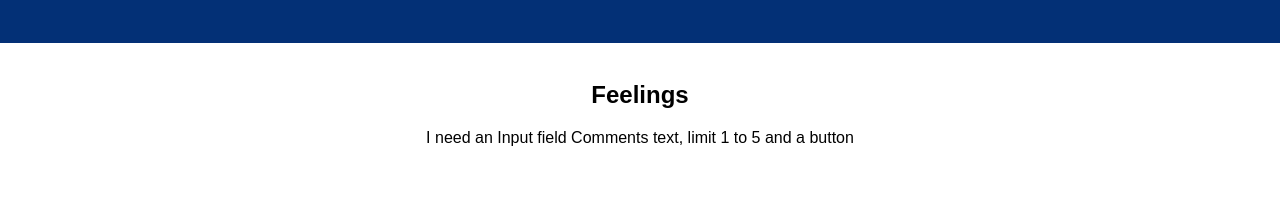
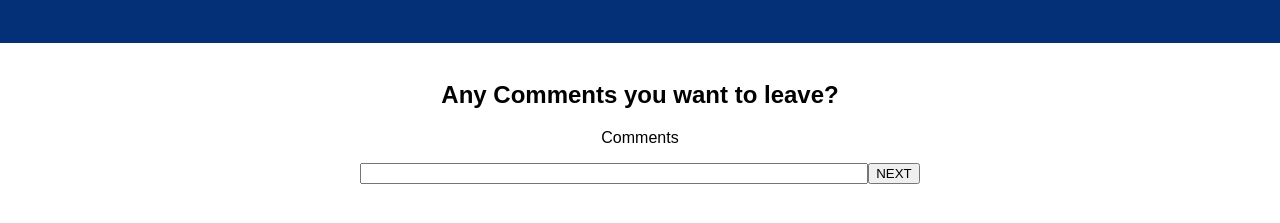
Before and after one commit to konouvang/Feedback-Application, a React app: page /#/comments in a window 1280 px wide. Shown: the part 67-290 px from the top of the page. Built offline with nearby package versions, Linux system fonts and the light colour scheme.

Commit message:
most of the components are done, just need to work on review

```diff
--- a/src/components/App/App.css
+++ b/src/components/App/App.css
@@ -20,3 +20,7 @@
 input[type=number] {
   width: 300px;
 }
+
+input[type=text] {
+  width: 500px;
+}
--- a/src/components/Comments/Comments.js
+++ b/src/components/Comments/Comments.js
@@ -6,15 +6,41 @@ import { connect } from 'react-redux';
 import mapReduxStateToProps from '../../modules/mapReduxStateToProps';
 
 class Comments extends Component {
+        constructor(props){
+            super(props)
+            this.state = {
+                commentsToAdd: '',
+            }
+        }S
+
+        handleFieldChange = (event) => {
+             this.setState({
+
+                    commentsToAdd: event.target.value
+            });
+        }
+
+
+        submitComment = (event) => {
+            this.props.dispatch({
+                type: 'ADD_COMMENT',
+                payload: this.state.commentsToAdd,
+            });
+            // navigate to the Review page after checkout
+            this.props.history.push('/review');
+        }
+
 
     render() {
         return (
             <div>
-                <h2>Feelings</h2>
-                <p>
-                    I need an Input field Comments text, limit 1 to 5 and a button
-                </p>
-            </div>
+            <h2>Any Comments you want to leave?</h2>
+            <p>
+            Comments
+            </p>
+            <input onChange={this.handleFieldChange} type="text" />
+            <button onClick={this.submitComment}>NEXT</button>
+        </div>
         )
     }
 }
--- a/src/components/Support/Support.js
+++ b/src/components/Support/Support.js
@@ -6,14 +6,40 @@ import { connect } from 'react-redux';
 import mapReduxStateToProps from '../../modules/mapReduxStateToProps';
 
 class Support extends Component {
+    constructor(props){
+        super(props)
+        this.state = {
+            supportToAdd: '',
+        }
+    }S
+
+    handleFieldChange = (event) => {
+         this.setState({
+
+                supportToAdd: event.target.value
+        });
+    }
+
+
+    submitSupport = (event) => {
+        this.props.dispatch({
+            type: 'ADD_SUPPORT',
+            payload: this.state.supportToAdd,
+        });
+        // navigate to the Review page after checkout
+        this.props.history.push('/comments');
+    }
+
 
     render() {
         return (
             <div>
-                <h2>Feelings</h2>
+                <h2>How well are you being supported?</h2>
                 <p>
-                    I need an Input field numbers, limit 1 to 5 and a button
+                Support?
                 </p>
+                <input onChange={this.handleFieldChange} type="number" min="1" max="5" />
+                <button onClick={this.submitSupport}>NEXT</button>
             </div>
         )
     }
--- a/src/components/Understanding/Understanding.js
+++ b/src/components/Understanding/Understanding.js
@@ -20,13 +20,13 @@ class Understanding extends Component {
     }
 
 
-    submitFeeling = (event) => {
+    submitUnderstanding = (event) => {
         this.props.dispatch({
             type: 'ADD_UNDERSTANDING',
             payload: this.state.understandingToAdd,
         });
         // navigate to the Review page after checkout
-        this.props.history.push('/understanding');
+        this.props.history.push('/support');
     }
 
 
@@ -38,7 +38,7 @@ class Understanding extends Component {
                 Understanding?
                 </p>
                 <input onChange={this.handleFieldChange} type="number" min="1" max="5" />
-                <button onClick={this.submitFeeling}>NEXT</button>
+                <button onClick={this.submitUnderstanding}>NEXT</button>
 
             </div>
         )
--- a/src/modules/store/store.js
+++ b/src/modules/store/store.js
@@ -3,13 +3,13 @@ import logger from 'redux-logger';
 
 const feedbackReducer = (state = [], action) => {
     if (action.type === 'ADD_FEELING') {
-        return action.payload;
+        return {...state, feelingsToAdd: action.payload};
     } else if (action.type === 'ADD_UNDERSTANDING') {
-        return action.payload;
+        return {...state, understandingToAdd: action.payload};
     } else if (action.type === 'ADD_SUPPORT') {
-        return action.payload;
+        return {...state, supportToAdd: action.payload};
     } else if (action.type === 'ADD_COMMENT') {
-        return action.payload;
+        return {...state, commentsToAdd: action.payload};
     }
     return state;
 };
```
